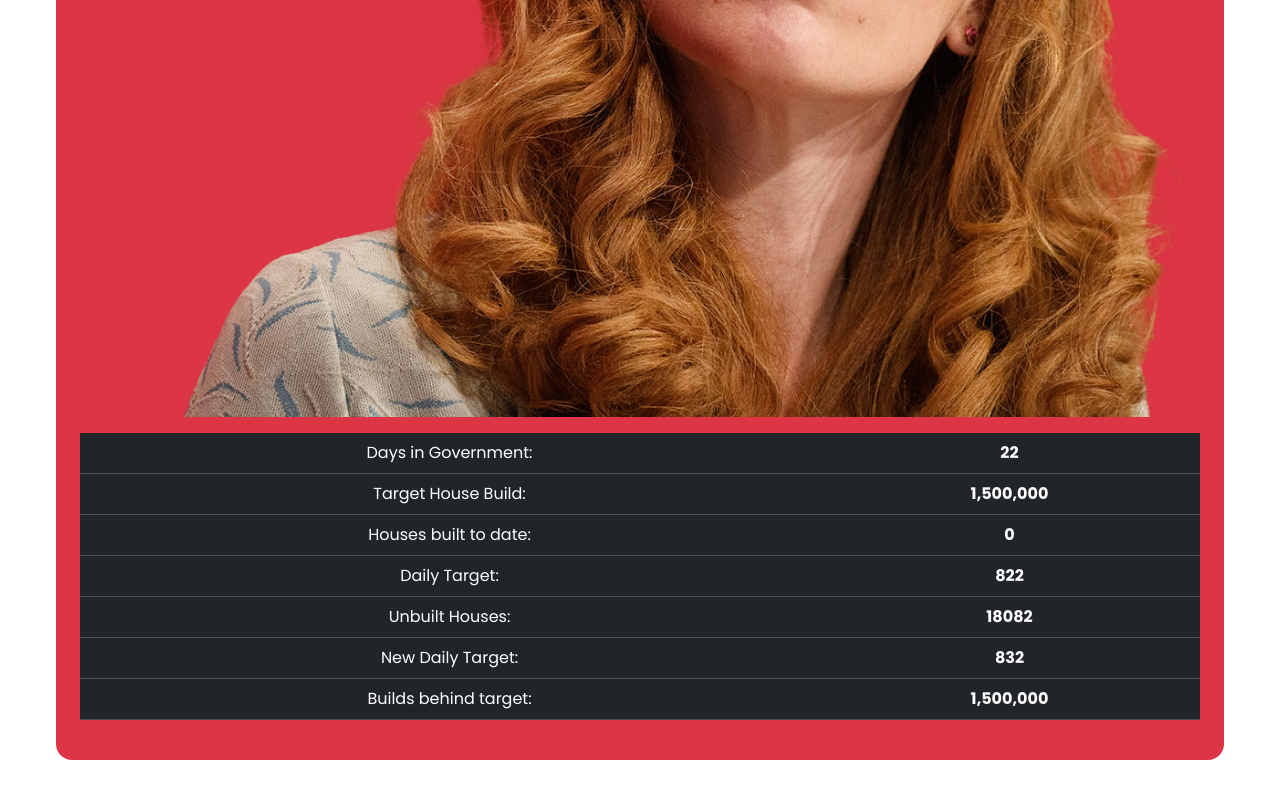
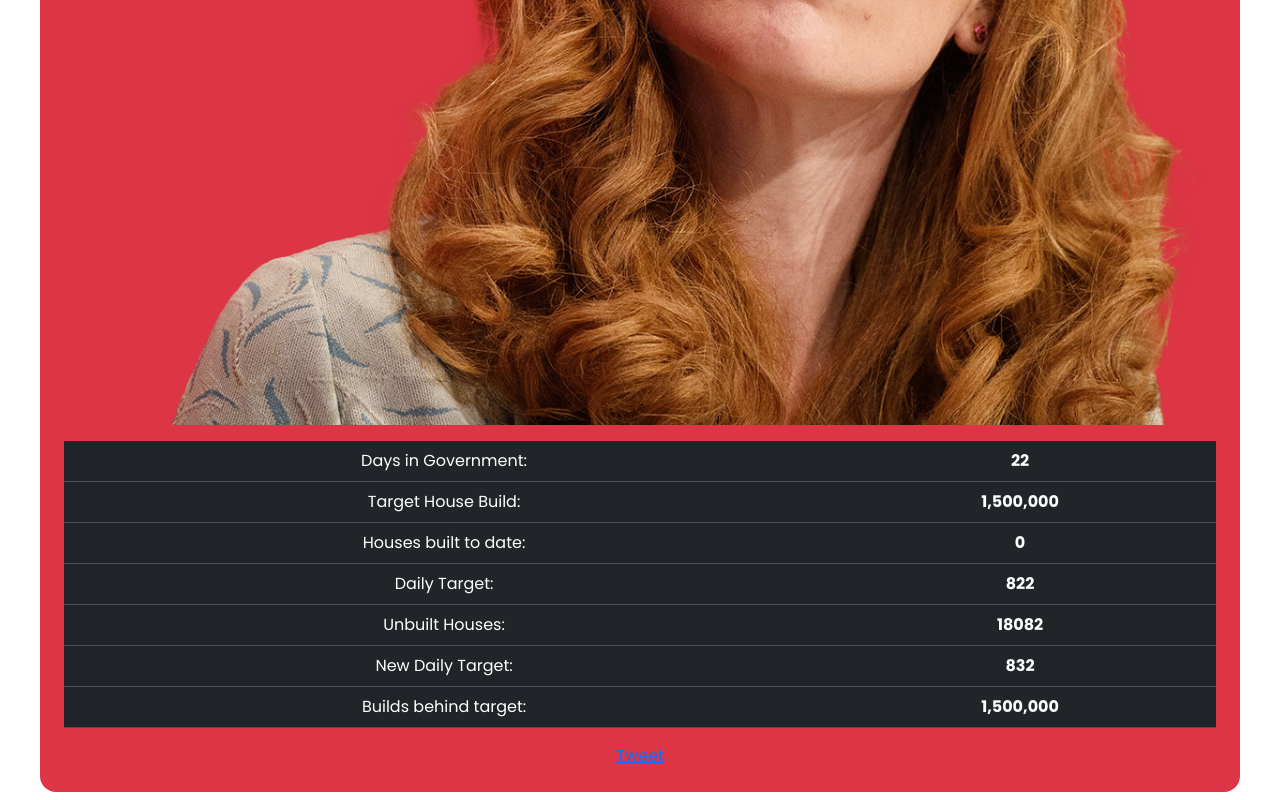
Before and after one commit to gavinj1999/thefailurelist, a Vue app: page / in a window 1280 px wide. Shown: the part 544-1344 px from the top of the page. Built offline with nearby package versions, Linux system fonts and the light colour scheme.

Commit message:
finalish

```diff
--- a/index.html
+++ b/index.html
@@ -10,7 +10,7 @@
   <link
     href="https://fonts.googleapis.com/css2?family=Poppins:ital,wght@0,100;0,200;0,300;0,400;0,500;0,600;0,700;0,800;0,900;1,100;1,200;1,300;1,400;1,500;1,600;1,700;1,800;1,900&display=swap"
     rel="stylesheet">
-  <title>Vite App</title>
+  <title>Labour Failures</title>
 </head>
 
 <body>
--- a/src/App.vue
+++ b/src/App.vue
@@ -12,7 +12,7 @@ import VueHtml2Canvas from 'vue-html2canvas';
 
 
   <div class="poppins-regular">
-    <div class="w-100 p-4">
+    <div class="w-100 p-2">
            <Housing />
     </div>
 
--- a/src/components/Housing.vue
+++ b/src/components/Housing.vue
@@ -1,7 +1,7 @@
 <template>
   <div
     id="image"
-    class="rounded-4 py-4 bg-danger text-white text-center text-black"
+    class="rounded-4 py-4 bg-danger text-white text-center text-black "
   >
     <h4 class="poppins-bold">Labours Housebuilding Promise</h4>
     <div><img class="w-100" src="../../public/images/rayner.png" alt=""></div>
@@ -53,10 +53,12 @@
           </tr>
         </tbody>
       </table>
+
     </div>
-
+  <a :href="'http://twitter.com/share?text=Labours Housebuilding promise, ' + housing[0].unbuilt.toFixed(0) +' behind schedule after '+ housing[0].diff +' days in Government&url=https://thefailurelist.co.uk/'">Tweet</a>
   </div>
 </template>
+
 
 <script setup>
 import {
```
